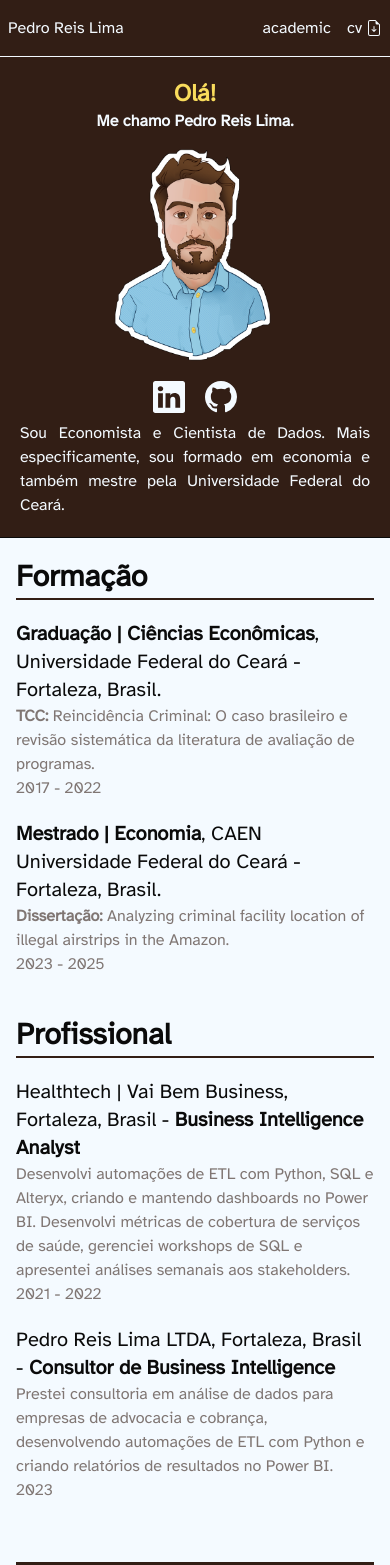
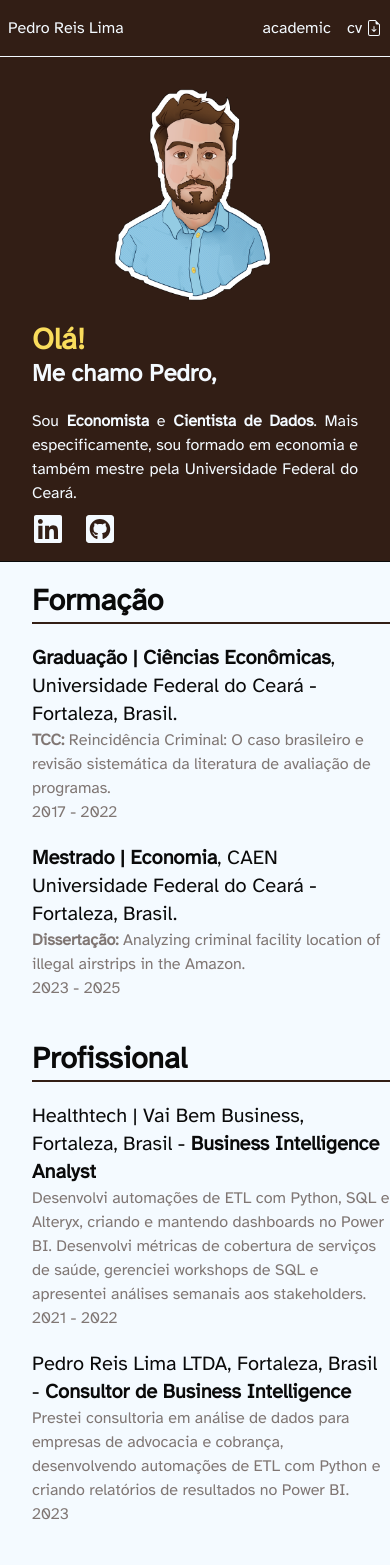
Before and after one commit to pedroreislima/prlima-site, a Next.js app: page / in a window 390 px wide. Shown: the top 1565 px of the page. Built offline with nearby package versions, Linux system fonts and the light colour scheme.

Commit message:
changed mobile view

```diff
--- a/app/academic/page.tsx
+++ b/app/academic/page.tsx
@@ -1,7 +1,51 @@
 export default function Academic() {
     return (
-        <p>
-            aqui é a parte academica
-        </p>
+    <div>
+        <div className = "lg:max-w-[120ch] lg:p-2 pl-4 pr-4 mx-auto">
+            <h1 className="font-bold text-3xl pb-1 border-b-2 border-primary">Acadêmico</h1>
+            <p className="pt-2 pb-2">Sou mestre e graduado em economia pela Universidade Federal do Ceará. Tenho experiência na área de Economia, com ênfase em Microeconomia, atuando principalmente nos seguintes temas: econometria espacial, políticas públicas, reincidência criminal e segurança pública.</p>
+            <br/>
+            <a href= "http://lattes.cnpq.br/9349012340567449" className = "hover:text-accent underline">Meu Currículo Lattes.</a>
+            <br/>
+            <a href = "https://orcid.org/0009-0008-1876-2560" className="hover:text-accent underline">Meu Perfil ORCID.</a>
+        </div>
+
+        <div className = "lg:max-w-[120ch] lg:p-2 pl-4 pr-4 mx-auto">
+            <div className="pb-5 pt-5">
+            <h2 className = "font-bold text-3xl pb-1 border-b-2 border-primary">Formação</h2>
+            </div>
+
+            <div className="pb-5 ">
+            <h3 className = "text-xl">
+                <strong>Graduação | Ciências Econômicas</strong>, Universidade Federal do Ceará - Fortaleza, Brasil.
+            </h3>
+            <p className="text-primary/60"><strong>TCC:</strong> <a className="hover:text-accent underline" href = "https://repositorio.ufc.br/handle/riufc/72483">Reincidência Criminal: O caso brasileiro e revisão sistemática da literatura de avaliação de programas.</a></p>
+            <p className="text-primary/60">2017 - 2022</p>
+            </div>
+
+            <div className="pb-4">
+            <h3 className = "text-xl">
+                <strong>Mestrado | Economia</strong>, CAEN Universidade Federal do Ceará - Fortaleza, Brasil.
+            </h3>
+            <p className="text-primary/60"><strong>Dissertação:</strong> <a className="hover:text-accent underline" href = "https://repositorio.ufc.br/handle/riufc/80302">Analyzing criminal facility location of illegal airstrips in the Amazon.</a></p>
+            <p className="text-primary/60">2023 - 2025</p>
+            </div>
+        </div>
+            <div className = "lg:max-w-[120ch] lg:p-2 pl-4 pr-4 mx-auto">
+                <div className="pb-5 pt-5">
+                <h2 className = "font-bold text-3xl pb-1 border-b-2 border-primary">Publicações</h2>
+                </div>
+
+                <div className="pb-4 ">
+                <h3 className = "text-xl">
+                    <strong>Reincidência criminal: O caso brasileiro e revisão sistemática da literatura de avaliação de programas.</strong>
+                </h3>
+                <p className="text-lg">Revista Brasileira de Segurança Pública, v. 19, n. 1, p. 276–299, 2025. </p>
+                <p className="text-primary/60"><strong>Autores:</strong>Pedro Reis Lima, Georgeana Silveira, Guilherme Irffi e Walacy Maciel de Oliveira.</p>
+                <a className="text-primary/60 hover:text-accent underline" href = "https://doi.org/10.31060/rbsp.2025.v19.n1.1970">https://doi.org/10.31060/rbsp.2025.v19.n1.1970</a>
+            </div>
+        </div>
+
+      </div>
     )
 }
--- a/app/page.tsx
+++ b/app/page.tsx
@@ -1,5 +1,6 @@
 import { ProjectThumb } from "@/components/ProjectThumb";
 import { projects } from "@/lib/projects";
+import { FaGithubSquare, FaLinkedin } from "react-icons/fa";
 
 export default function Home() {
   return (
@@ -7,44 +8,30 @@ export default function Home() {
       {
         // about me landing section
       }
-      <div className="bg-primary text-secondary flex items-center flex-col justify-center p-5">
-        {
-          // this hello only shows on smaler screens
-        }
-        <div className = "lg:hidden flex flex-col justify-center">
-          <h1 className="lg:text-xl text-2xl font-bold mx-auto text-accent">
-            Olá! <br/>
-          </h1>
-          <h1 className="font-bold mx-auto">Me chamo Pedro Reis Lima.</h1>
-        </div>
-
+      <div className="bg-primary text-secondary flex items-center flex-col justify-center p-4 lg:pl-4 lg:pr-4 pl-8 pr-8">
         <div className="grid lg:grid-cols-[60%_40%] grid-cols-1 lg:gap-0 gap-2 max-w-[120ch] mx-auto lg:pb-5 lg:pt-5 lg:pl-2 lg:pr-2">
           <div className="row-span-2 w-auto flex flex-col justify-center">
             <div>
-              <div className=" hidden lg:block pb-5">
-                <h1 className="lg:text-6xl text-2xl font-bold mx-auto text-accent">
+              <div className="pb-5">
+                <h1 className="lg:text-6xl text-3xl font-bold mx-auto text-accent">
                 Olá! <br/>
                 </h1>
-                <h1 className="lg:text-3xl text-2xl font-bold mx-auto">Me chamo Pedro Reis Lima.</h1>
+                <h1 className="lg:text-3xl text-2xl font-bold mx-auto">Me chamo Pedro,</h1>
               </div>
             </div>
 
             <div>
               <p className="text-justify">
-              Sou Economista e Cientista de Dados. Mais especificamente, sou formado em economia e também mestre pela Universidade Federal do Ceará.
+              Sou <strong>Economista</strong> e <strong>Cientista de Dados</strong>. Mais especificamente, sou formado em economia e também mestre pela Universidade Federal do Ceará.
               </p>
             </div>
           </div>
 
           <div className="row-start-1 lg:col-2 lg:max-w-100 sm:max-w-120 max-w-60 mx-auto"><img src = "images/autoret sticker.png" className="h-auto"/></div>
 
-          <div className="row-start-2 lg:col-2 flex item-center justify-center lg:gap-10 gap-5">
-            <a href = "https://www.linkedin.com/in/pedroreisrl/"><svg xmlns="http://www.w3.org/2000/svg" fill="currentColor" viewBox="0 0 16 16" className = "lg:w=8 lg:h-8 w-8 h-8 hover:fill-accent">
-              <path d="M0 1.146C0 .513.526 0 1.175 0h13.65C15.474 0 16 .513 16 1.146v13.708c0 .633-.526 1.146-1.175 1.146H1.175C.526 16 0 15.487 0 14.854zm4.943 12.248V6.169H2.542v7.225zm-1.2-8.212c.837 0 1.358-.554 1.358-1.248-.015-.709-.52-1.248-1.342-1.248S2.4 3.226 2.4 3.934c0 .694.521 1.248 1.327 1.248zm4.908 8.212V9.359c0-.216.016-.432.08-.586.173-.431.568-.878 1.232-.878.869 0 1.216.662 1.216 1.634v3.865h2.401V9.25c0-2.22-1.184-3.252-2.764-3.252-1.274 0-1.845.7-2.165 1.193v.025h-.016l.016-.025V6.169h-2.4c.03.678 0 7.225 0 7.225z"/>
-            </svg></a>
-            <a href = "https://github.com/pedroreislima"><svg xmlns="http://www.w3.org/2000/svg" fill="currentColor" viewBox="0 0 16 16" className = "lg:w=8 lg:h-8 w-8 h-8 hover:fill-accent">
-              <path d="M8 0C3.58 0 0 3.58 0 8c0 3.54 2.29 6.53 5.47 7.59.4.07.55-.17.55-.38 0-.19-.01-.82-.01-1.49-2.01.37-2.53-.49-2.69-.94-.09-.23-.48-.94-.82-1.13-.28-.15-.68-.52-.01-.53.63-.01 1.08.58 1.23.82.72 1.21 1.87.87 2.33.66.07-.52.28-.87.51-1.07-1.78-.2-3.64-.89-3.64-3.95 0-.87.31-1.59.82-2.15-.08-.2-.36-1.02.08-2.12 0 0 .67-.21 2.2.82.64-.18 1.32-.27 2-.27s1.36.09 2 .27c1.53-1.04 2.2-.82 2.2-.82.44 1.1.16 1.92.08 2.12.51.56.82 1.27.82 2.15 0 3.07-1.87 3.75-3.65 3.95.29.25.54.73.54 1.48 0 1.07-.01 1.93-.01 2.2 0 .21.15.46.55.38A8.01 8.01 0 0 0 16 8c0-4.42-3.58-8-8-8"/>
-            </svg></a>
+          <div className="row-start-4 lg:col-2 flex item-center lg:justify-center lg:gap-10 gap-5">
+            <a href = "https://www.linkedin.com/in/pedroreisrl/"><FaLinkedin className="lg:w-10 lg:h-10 w-8 h-8 hover:fill-accent" /></a>
+            <a href = "https://github.com/pedroreislima"><FaGithubSquare className="lg:w-10 lg:h-10 w-8 h-8 hover:fill-accent"/></a>
           </div>
         </div>
       </div>
@@ -54,7 +41,7 @@ export default function Home() {
       {
         // education section
       }
-      <div className = "lg:max-w-[120ch] lg:p-2 pl-4 pr-4 mx-auto">
+      <div className = "lg:max-w-[120ch] lg:p-2 lg:pl-4 lg:pr-4 pl-8 pl4 mx-auto">
         <div className="pb-5 pt-5">
           <h2 className = "font-bold text-3xl pb-1 border-b-2 border-primary">Formação</h2>
         </div>
@@ -79,7 +66,7 @@ export default function Home() {
       {
         // work section
       }
-      <div className = "lg:max-w-[120ch] lg:p-2 pl-4 pr-4 mx-auto">
+      <div className = "lg:max-w-[120ch] lg:p-2 lg:pl-4 lg:pr-4 pl-8 pl4 mx-auto">
         <div className="pb-5 pt-5">
           <h2 className = "font-bold text-3xl pb-1 border-b-2 border-primary">Profissional</h2>
         </div>
@@ -99,12 +86,12 @@ export default function Home() {
           <p className="text-primary/60">Prestei consultoria em análise de dados para empresas de advocacia e cobrança, desenvolvendo automações de ETL com Python e criando relatórios de resultados no Power BI.</p>
           <p className="text-primary/60">2023</p>
         </div>
-
+      </div>
       {
       // projects
       }
-        <div className = "">
-          <div className = "font-bold text-3xl text-secondary bg-primary">
+      <div className = "lg:max-w-[120ch] lg:p-2 lg:pl-4 lg:pr-4 pl-8 pl4 mx-auto">
+        <div className = "font-bold text-3xl">
           <h2>Projetos</h2>
         </div>
 
@@ -123,6 +110,5 @@ export default function Home() {
           </div>
       </div>
     </div>
-    </div>
   );
 }
--- a/package.json
+++ b/package.json
@@ -12,7 +12,8 @@
     "next": "15.3.2",
     "next-intl": "^4.1.0",
     "react": "^19.0.0",
-    "react-dom": "^19.0.0"
+    "react-dom": "^19.0.0",
+    "react-icons": "^5.5.0"
   },
   "devDependencies": {
     "@tailwindcss/postcss": "^4",
```
Also changed, not shown: 1 other file (tests, documents, lock files or other folders). Lines whose indentation alone changed are shown as unchanged.
